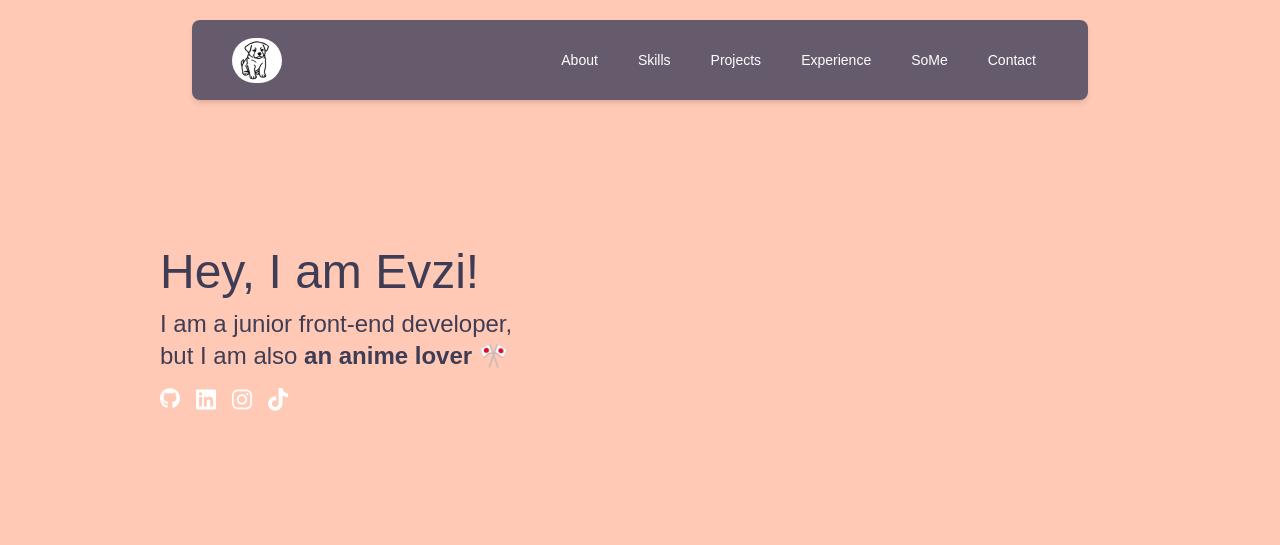
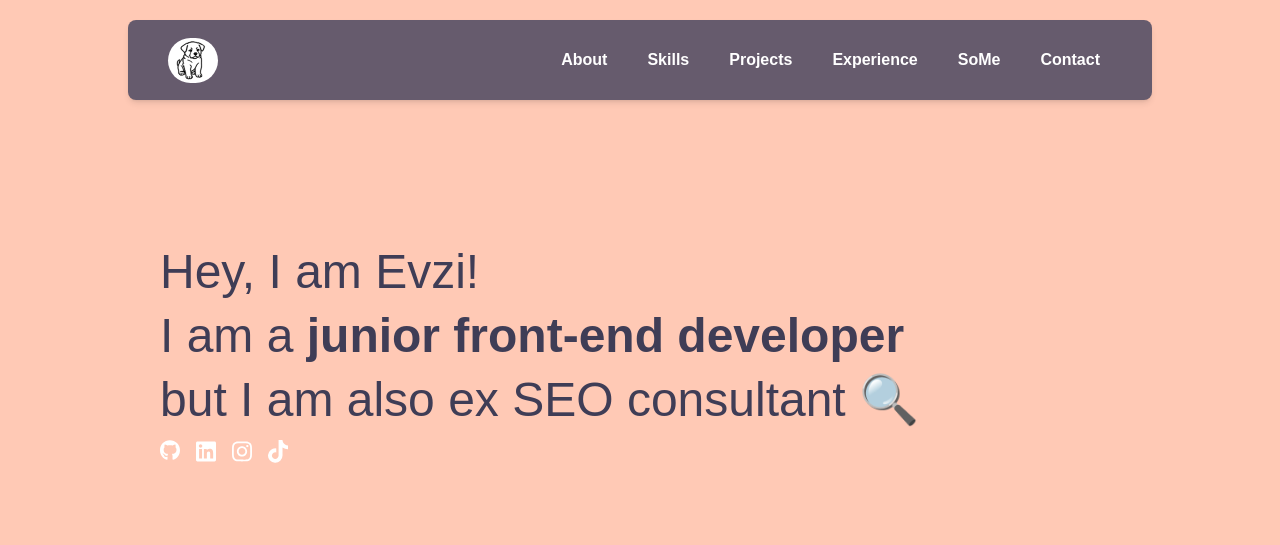
Before and after one commit to evzistara/portfolio2, a React (Vite) app: page / in a window 1280 px wide. Shown: the top 545 px of the page. Built offline with nearby package versions, Linux system fonts and the light colour scheme.

Commit message:
Update experienceData, change designe details in Navbar and Hero

```diff
--- a/src/components/Hero.jsx
+++ b/src/components/Hero.jsx
@@ -20,20 +20,18 @@ function Hero() {
         } while (newFact === prev); // avoid repeating same fact
         return newFact;
       });
-    }, 3000);
+    }, 2000);
 
     return () => clearInterval(interval); // cleanup interval on unmount
   }, []);
 
   return (
     <div className="lg:w-5xl lg:mx-auto">
-      <div className="p-8 text-text">
-        <h1 className="text-5xl mb-3">Hey, I am Evzi!</h1>
-        <h2 className="text-2xl">
-          I am a junior front-end developer,
-          <br />
-          but I am also <span className="font-bold">{facts}</span>
-        </h2>
+      <div className="p-8 text-text ">
+        <h1 className="text-5xl mb-4">Hey, I am Evzi!</h1>
+        <h2 className="text-5xl mb-4">
+          I am a  <span className="font-bold">junior front-end developer</span> </h2>
+        <h2 className="text-5xl">but I am also <span className="">{facts}</span></h2>
         <div className="mt-4">
           <SoMe />
         </div>
--- a/src/components/Navbar.jsx
+++ b/src/components/Navbar.jsx
@@ -7,7 +7,7 @@ function Navbar() {
   }
 
   return (
-    <nav className="bg-heading my-4 mx-4 rounded-lg shadow-md md:w-2xl md:mx-auto lg:w-3xl xl:w-4xl p-2 sticky top-5">
+    <nav className="bg-heading my-4 mx-4 rounded-lg shadow-md md:w-2xl md:mx-auto lg:w-4xl xl:w-5xl 2xl:w-7xl p-2 sticky top-5">
       <div className="mx-auto px-2 sm:px-6 lg:px-8">
         <div className="relative flex h-16 items-center justify-between">
           <div className="flex-shrink-0 flex items-center">
@@ -222,37 +222,37 @@ c-64 -58 -161 -110 -268 -140 -65 -19 -103 -23 -223 -23 -131 0 -155 3 -247
           {/* Desktop navigation links (hidden on small screens) */}
           <div className="hidden md:ml-6 md:flex md:items-center space-x-4">
             <a
-              className="rounded-md px-3 py-2 text-sm font-medium text-white hover:bg-primary"
+              className="rounded-md px-3 py-2 text-md font-bold text-white hover:bg-primary"
               href="#about"
             >
               About
             </a>
             <a
-              className="rounded-md px-3 py-2 text-sm font-medium text-white hover:bg-primary"
+              className="rounded-md px-3 py-2 text-md font-bold text-white hover:bg-primary"
               href="#skills"
             >
               Skills
             </a>
             <a
-              className="rounded-md px-3 py-2 text-sm font-medium text-white hover:bg-primary"
+              className="rounded-md px-3 py-2 text-md font-bold text-white hover:bg-primary"
               href="#projects"
             >
               Projects
             </a>
             <a
-              className="rounded-md px-3 py-2 text-sm font-medium text-white hover:bg-primary"
+              className="rounded-md px-3 py-2 text-md font-bold text-white hover:bg-primary"
               href="#experience"
             >
               Experience
             </a>
             <a
-              className="rounded-md px-3 py-2 text-sm font-medium text-white hover:bg-primary"
+              className="rounded-md px-3 py-2 text-md font-bold text-white hover:bg-primary"
               href="#"
             >
               SoMe
             </a>
             <a
-              className="rounded-md px-3 py-2 text-sm font-medium text-white hover:bg-primary"
+              className="rounded-md px-3 py-2 text-md font-bold text-white hover:bg-primary"
               href="#contact"
             >
               Contact
--- a/src/components/Work.jsx
+++ b/src/components/Work.jsx
@@ -9,7 +9,8 @@ function Work(props) {
       <div>
         <h3 className="font-bold text-xl">{props.work.title}</h3>
         <p>{props.work.company}</p>
-        <p>{props.work.period}</p>
+        <p className="mb-2">{props.work.period}</p>
+        <p>{props.work.clients}</p>
         <p>{props.work.tasks}</p>
       </div>
     </div>
--- a/src/data/experienceData.js
+++ b/src/data/experienceData.js
@@ -44,8 +44,8 @@ export default {
         "title": "Search Executive",
         "company": "Publicis Norway",
         "period": "05/2023 - 06/2024",
+        "clients": "Clients: Ice B2C, Ice B2B, Nice Mobil & Bertel og Steen",
         "tasks": [
-          "Clients: Ice B2C, Ice B2B, Nice Mobil & Bertel og Steen",
           "Day-to-day paid search accounts optimization, testing",
           "Involved in various projects: use of GPT for keyword analysis; use of first party data in search accounts; automatization in paid search with use of scripts and third party tools"
         ],
@@ -56,11 +56,8 @@ export default {
         "title": "SEO specialist",
         "company": "Reprise Digital",
         "period": "01/2023 - 05/2023",
-        "tasks": [
-          "Clients: Fagmøbler, Torshov Sport",
-          "Creating on-page SEO strategy",
-          "Keyword analysis, competitor analysis"
-        ],
+        "clients": "Clients: Fagmøbler, Torshov Sport",
+        "tasks":"Creating on-page SEO strategy, Keyword analysis, competitor analysis",
         "logo": RepriseDigital
       },
       {
@@ -68,12 +65,7 @@ export default {
         "title": "SEO consultant",
         "company": "Idium 1881",
         "period": "04/2022 - 12/2022",
-        "tasks": [
-          "On-page and technical SEO for different clients",
-          "SEO analysis, keywords analysis, competitor analysis",
-          "Cooperation with content writers, web developers",
-          "Member of social committee and internal marketing team"
-        ],
+        "tasks": "On-page and technical SEO for different clients, SEO analysis, keywords analysis, competitor analysis, Cooperation with content writers, web developers, Member of social committee and internal marketing team",
         "logo": Idium
       }
     ]
```
